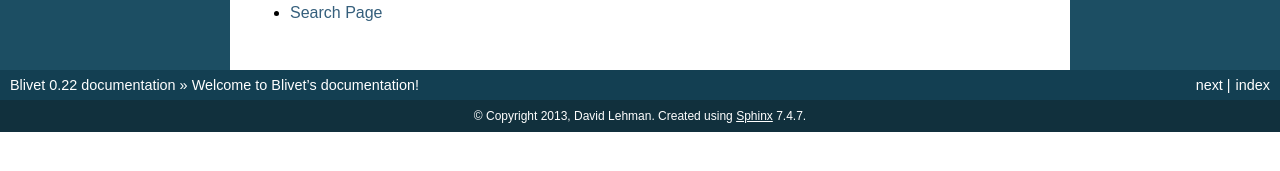
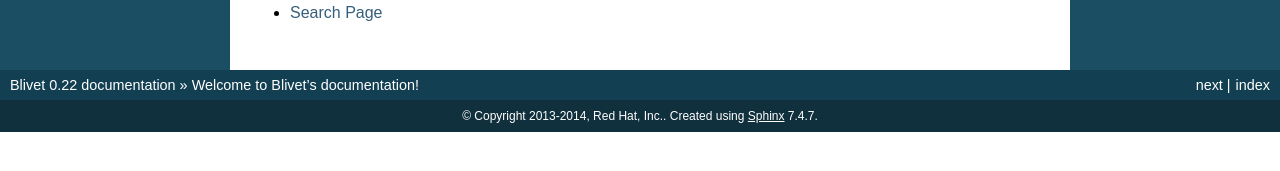
Before and after one commit to storaged-project/blivet, a Sphinx documentation site: the page built from doc/index.rst, in a window 1280 px wide. Shown: the part 412-583 px from the top of the page. Built offline with Sphinx 7.4.7, drawn with Linux system fonts in a browser that asks for light colours.

Commit message:
Update and fix copyright info for docs.

```diff
--- a/doc/conf.py
+++ b/doc/conf.py
@@ -41,7 +41,7 @@ master_doc = 'index'
 
 # General information about the project.
 project = u'Blivet'
-copyright = u'2013, David Lehman'
+copyright = u'2013-2014, Red Hat, Inc.'
 
 # The version info for the project you're documenting, acts as replacement for
 # |version| and |release|, also used in various other places throughout the
```
